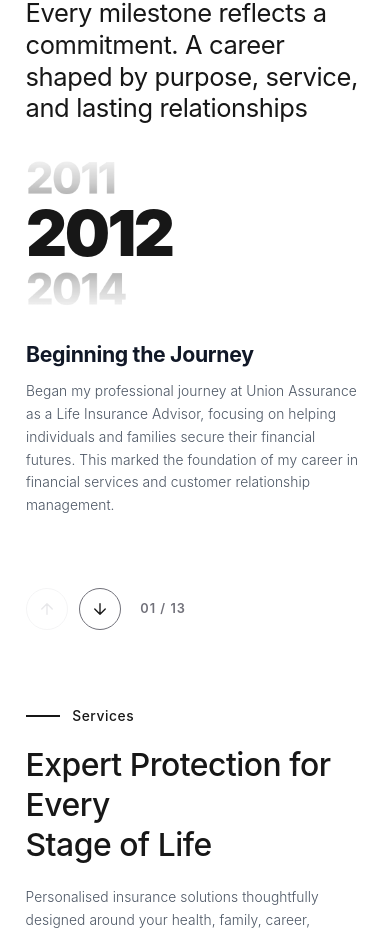
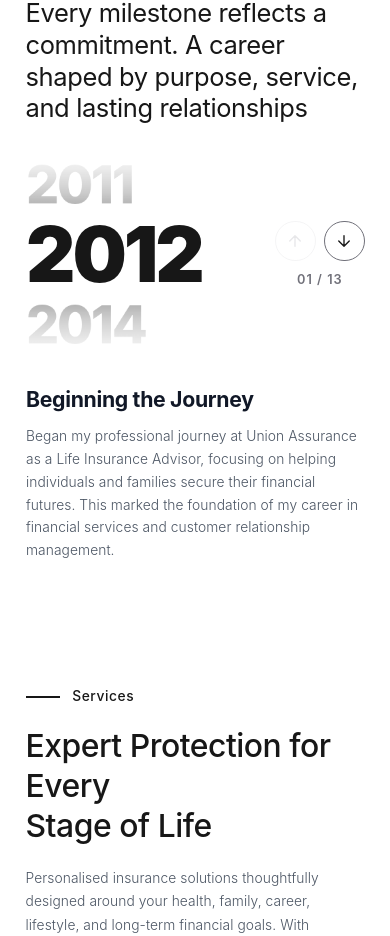
Before and after one commit to ChemyDigi/pk-web, a Next.js app: page /about in a window 390 px wide. Shown: the part 1891-2827 px from the top of the page. Built offline with nearby package versions, Linux system fonts and the light colour scheme; no server answers; a web font is replaced by a local one.

Commit message:
feat(about): place timeline navigation buttons beside years and enlarge year text on mobile

```diff
--- a/components/about/AboutTimeline.tsx
+++ b/components/about/AboutTimeline.tsx
@@ -197,6 +197,7 @@ export default function AboutTimeline() {
 
           {/* Left Column: Vertical Year Roller */}
           <div className="about-timeline-years-col">
+            <div className="about-timeline-years-row">
               <div
                 className="about-timeline-roller-viewport"
                 onTouchStart={handleTouchStart}
@@ -256,6 +257,59 @@ export default function AboutTimeline() {
                   </div>
                 </div>
               </div>
+
+              {/* Mobile Stepper Navigation Buttons (Beside the Years) */}
+              <div className="about-timeline-nav-mobile" aria-label="Milestone navigation controls">
+                <div className="about-timeline-nav-buttons-group">
+                  <button
+                    type="button"
+                    onClick={handlePrev}
+                    disabled={activeIndex === 0}
+                    className="about-timeline-nav-btn about-timeline-prev-btn"
+                    aria-label="Previous career milestone"
+                  >
+                    <svg
+                      width="18"
+                      height="18"
+                      viewBox="0 0 24 24"
+                      fill="none"
+                      stroke="currentColor"
+                      strokeWidth="1.8"
+                      strokeLinecap="round"
+                      strokeLinejoin="round"
+                    >
+                      <path d="M12 19V5M5 12l7-7 7 7" />
+                    </svg>
+                  </button>
+
+                  <button
+                    type="button"
+                    onClick={handleNext}
+                    disabled={activeIndex === milestones.length - 1}
+                    className="about-timeline-nav-btn about-timeline-next-btn"
+                    aria-label="Next career milestone"
+                  >
+                    <svg
+                      width="18"
+                      height="18"
+                      viewBox="0 0 24 24"
+                      fill="none"
+                      stroke="currentColor"
+                      strokeWidth="1.8"
+                      strokeLinecap="round"
+                      strokeLinejoin="round"
+                    >
+                      <path d="M12 5v14M19 12l-7 7-7-7" />
+                    </svg>
+                  </button>
+                </div>
+
+                {/* Progress counter */}
+                <span className="about-timeline-counter">
+                  {String(activeIndex + 1).padStart(2, "0")} / {String(milestones.length).padStart(2, "0")}
+                </span>
+              </div>
+            </div>
           </div>
 
           {/* Middle Column: Vertical Progress Indicator Line */}
@@ -293,8 +347,8 @@ export default function AboutTimeline() {
               })}
             </div>
 
-            {/* Stepper Navigation Buttons (Up & Down) */}
-            <div className="about-timeline-nav-buttons">
+            {/* Stepper Navigation Buttons (Desktop Only, in Content Column) */}
+            <div className="about-timeline-nav-buttons about-timeline-nav-desktop">
               <button
                 type="button"
                 onClick={handlePrev}
--- a/css/about/AboutTimeline.css
+++ b/css/about/AboutTimeline.css
@@ -159,12 +159,12 @@
    -------------------------------------------------------------------------- */
 
 :root {
-  --timeline-slot-h: 3.25rem; /* ~52px mobile */
+  --timeline-slot-h: 4.125rem; /* ~66px mobile */
 }
 
 @media (min-width: 480px) {
   :root {
-    --timeline-slot-h: 4.25rem; /* ~68px */
+    --timeline-slot-h: 4.875rem; /* ~78px */
   }
 }
 
@@ -195,11 +195,28 @@
   justify-content: flex-start;
   user-select: none;
   overflow: visible;
+  width: 100%;
+}
+
+.about-timeline-years-row {
+  display: flex;
+  align-items: center;
+  justify-content: space-between;
+  width: 100%;
+  gap: 0.75rem;
+}
+
+@media (min-width: 1024px) {
+  .about-timeline-years-row {
+    display: block;
+    gap: 0;
+  }
 }
 
 .about-timeline-roller-viewport {
   position: relative;
-  width: 100%;
+  flex: 1;
+  min-width: 0;
   height: calc(3 * var(--timeline-slot-h));
   overflow: hidden;
   padding-bottom: 0;
@@ -219,6 +236,12 @@
   );
 }
 
+@media (min-width: 1024px) {
+  .about-timeline-roller-viewport {
+    width: 100%;
+  }
+}
+
 .about-timeline-roller-track {
   display: flex;
   flex-direction: column;
@@ -234,6 +257,7 @@
   font-family: var(--font-avenir);
   letter-spacing: -0.04em;
   line-height: 1.15;
+  white-space: nowrap;
   overflow: visible;
   transition: transform 0.65s cubic-bezier(0.16, 1, 0.3, 1),
               opacity 0.65s cubic-bezier(0.16, 1, 0.3, 1);
@@ -249,7 +273,7 @@
 
 /* Active Year (Massive Solid Black) */
 .about-timeline-year-active {
-  font-size: 3.75rem; /* ~60px on mobile */
+  font-size: 4.5rem; /* ~72px on mobile (increased from 3.75rem) */
   font-weight: 900;
   color: #171717;
   opacity: 1;
@@ -265,7 +289,7 @@
 
 @media (min-width: 480px) {
   .about-timeline-year-active {
-    font-size: 4.75rem;
+    font-size: 5.25rem;
   }
 }
 
@@ -289,7 +313,7 @@
 
 /* Previous Year (Top Year, e.g. 2010 when 2011 is active) */
 .about-timeline-year-prev {
-  font-size: 3.75rem;
+  font-size: 4.5rem;
   font-weight: 800;
   transform: scale(0.68);
   cursor: pointer;
@@ -309,7 +333,7 @@
 
 @media (min-width: 480px) {
   .about-timeline-year-prev {
-    font-size: 4.75rem;
+    font-size: 5.25rem;
   }
 }
 
@@ -333,7 +357,7 @@
 
 /* Next Year (Bottom Year, e.g. 2012 when 2011 is active) */
 .about-timeline-year-next {
-  font-size: 3.75rem;
+  font-size: 4.5rem;
   font-weight: 800;
   transform: scale(0.68);
   cursor: pointer;
@@ -353,7 +377,7 @@
 
 @media (min-width: 480px) {
   .about-timeline-year-next {
-    font-size: 4.75rem;
+    font-size: 5.25rem;
   }
 }
 
@@ -570,9 +594,43 @@
   }
 }
 
+/* Mobile Stepper Navigation (Beside the Years on mobile) */
+.about-timeline-nav-mobile {
+  display: flex;
+  flex-direction: column;
+  align-items: center;
+  justify-content: center;
+  gap: 0.5rem;
+  flex-shrink: 0;
+  user-select: none;
+}
+
+@media (min-width: 1024px) {
+  .about-timeline-nav-mobile {
+    display: none;
+  }
+}
+
+.about-timeline-nav-buttons-group {
+  display: flex;
+  align-items: center;
+  gap: 0.5rem;
+}
+
+/* Desktop Stepper Navigation (In Right Content Column) */
+.about-timeline-nav-desktop {
+  display: none;
+}
+
+@media (min-width: 1024px) {
+  .about-timeline-nav-desktop {
+    display: flex;
+  }
+}
+
 .about-timeline-nav-btn {
-  width: 2.5rem; /* 40px on mobile */
-  height: 2.5rem;
+  width: 2.375rem; /* ~38px on mobile */
+  height: 2.375rem;
   border-radius: 9999px;
   border: 1px solid #71717a;
   background-color: transparent;
@@ -625,3 +683,8 @@
   margin-left: 0.5rem;
   user-select: none;
 }
+
+.about-timeline-nav-mobile .about-timeline-counter {
+  margin-left: 0;
+  text-align: center;
+}
```
Lines whose indentation alone changed are shown as unchanged.
